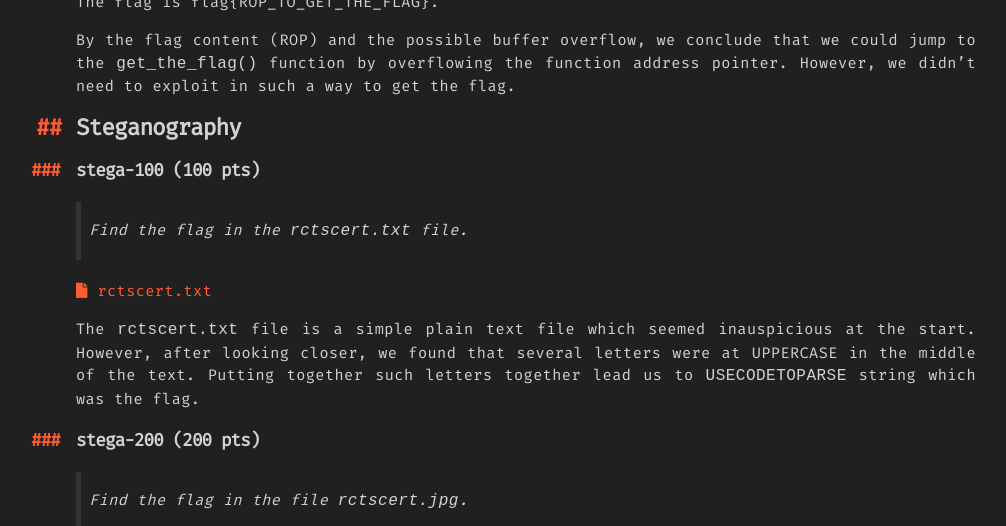
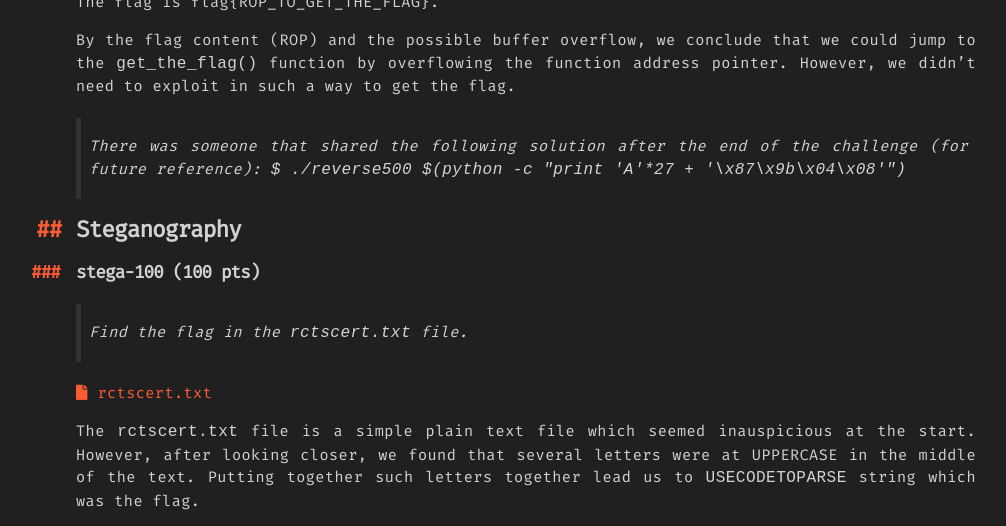
Before and after one commit to jpdias/jpdias.github.io, a Jekyll site: the page built from _posts/2020-08-06-rtcs-fccn-summer-ctf.md, in a window 1280 px wide and 900 px high, scrolled down 5988 px, cut to the strip 123-649 px from the top of the window. Shown: the whole strip, without its empty margins (114-1120 px from the left). Built offline with Jekyll 4.4.1, drawn with Linux system fonts in a browser that asks for light colours; nearby versions of some CDN libraries.

Commit message:
added new payload just for future reference

```diff
--- a/_posts/2020-08-06-rtcs-fccn-summer-ctf.md
+++ b/_posts/2020-08-06-rtcs-fccn-summer-ctf.md
@@ -224,6 +224,9 @@ Opening the binary file in Ghidra (or any other RE tool), we found a series of d
 The flag is flag{ROP_TO_GET_THE_FLAG}.
 
 By the flag content (ROP) and the possible buffer overflow, we conclude that we could jump to the `get_the_flag()` function by overflowing the function address pointer. However, we didn't need to exploit in such a way to get the flag.
+
+> There was someone that shared the following solution after the end of the challenge (for future reference):
+> `$ ./reverse500 $(python -c "print 'A'*27 + '\x87\x9b\x04\x08'")`
 
 ## Steganography
 
```
